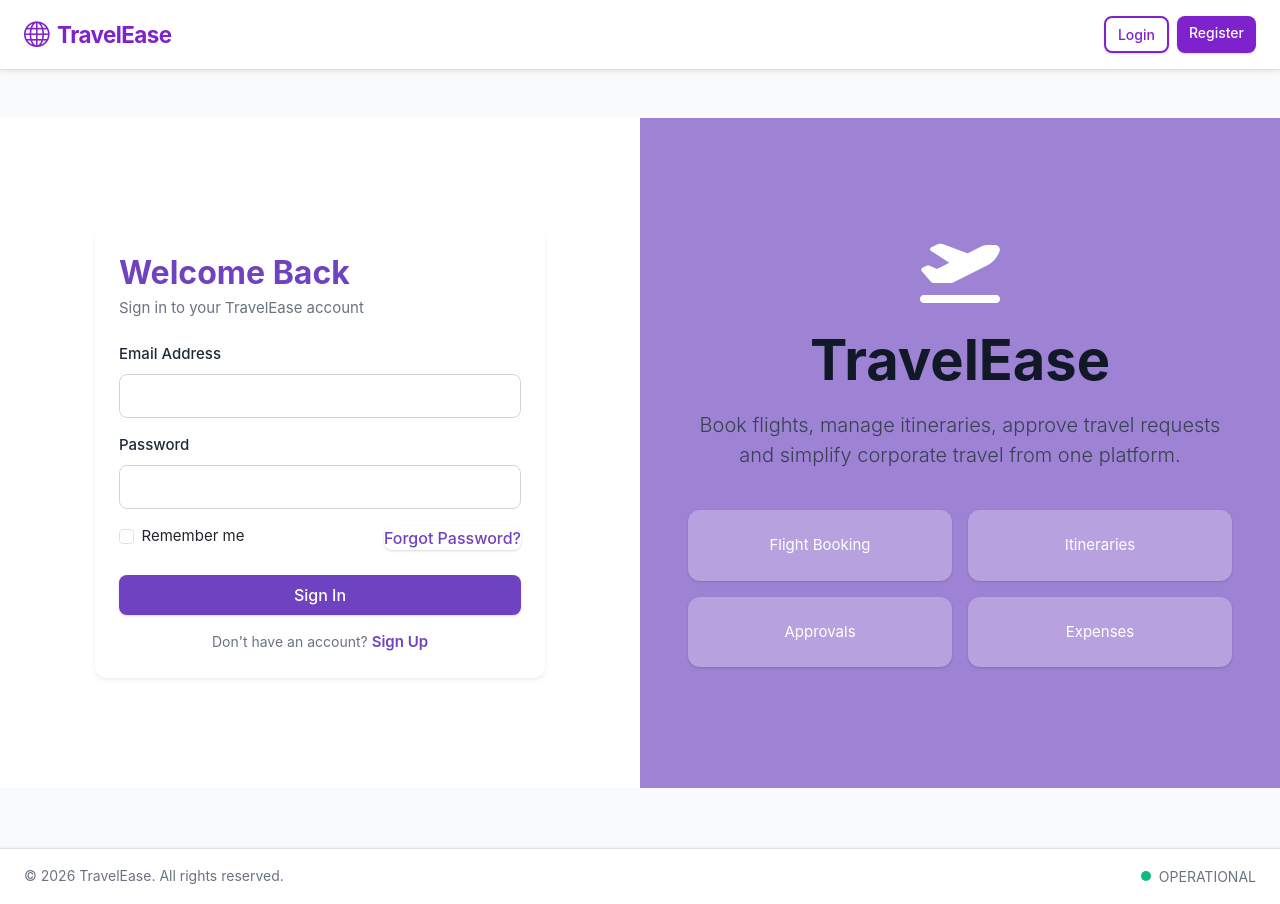
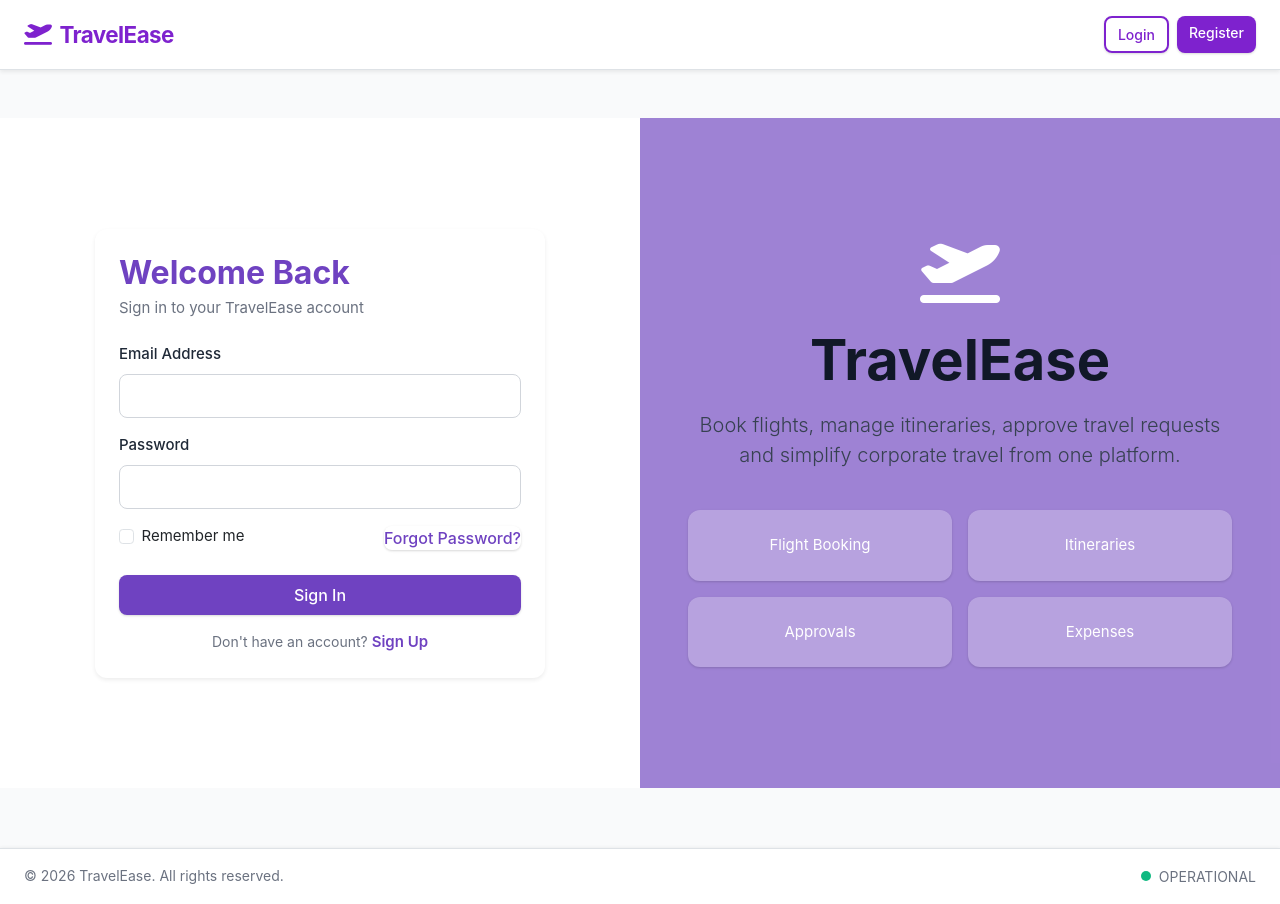
Before and after one commit to Ashwinkumar-2499214/TravelEaseClient, a React (Vite) app: page /login in a window 1280 px wide. Built offline with nearby package versions, Linux system fonts and the light colour scheme; no server answers.

Commit message:
added new fix

```diff
--- a/src/components/Navbar.jsx
+++ b/src/components/Navbar.jsx
@@ -20,7 +20,7 @@ export default function Navbar() {
       <div className="container-fluid px-4">
         {/* Brand */}
         <Link to="/dashboard" className="navbar-brand fw-bold text-purple d-flex align-items-center gap-2" style={{ fontSize: '1.4rem', minWidth: 'max-content' }}>
-          <i className="bi bi-globe" style={{ fontSize: '1.6rem' }}></i>
+          <i className="fas fa-plane-departure " ></i>
           <span className="d-none d-sm-inline">TravelEase</span>
         </Link>
 
```
